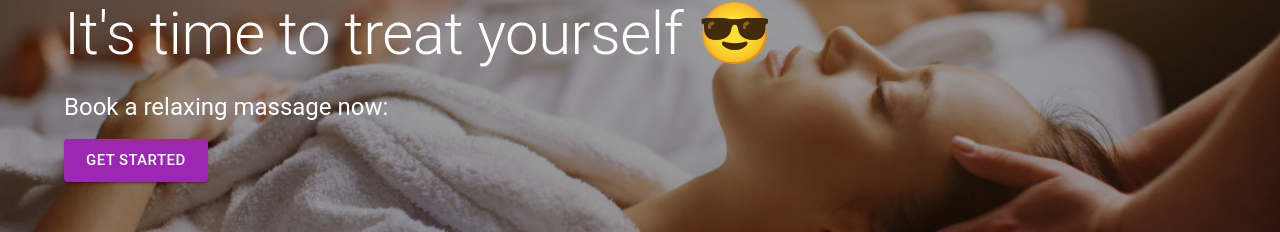
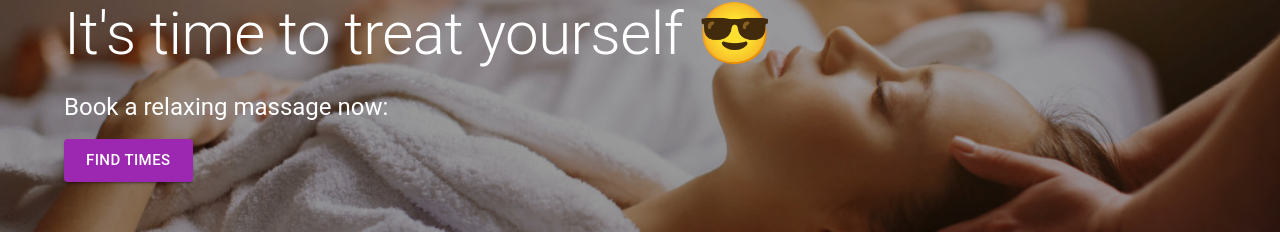
Before and after one commit to Aidas-Baublys/gedo-saitas, a React (Vite) app: page / in a window 1280 px wide. Shown: the part 294-526 px from the top of the page. Built offline with nearby package versions, Linux system fonts and the light colour scheme.

Commit message:
Add scroll functionality, rm comments

```diff
--- a/src/hero/hero.tsx
+++ b/src/hero/hero.tsx
@@ -15,7 +15,7 @@ const Hero = () => {
             Book a relaxing massage now:
           </Typography>
           <Button variant='contained' color='secondary' size='large' onClick={() => scrollToSectionById('book', 15)}>
-            Get Started
+            Find Times
           </Button>
         </Container>
       </div>
```
